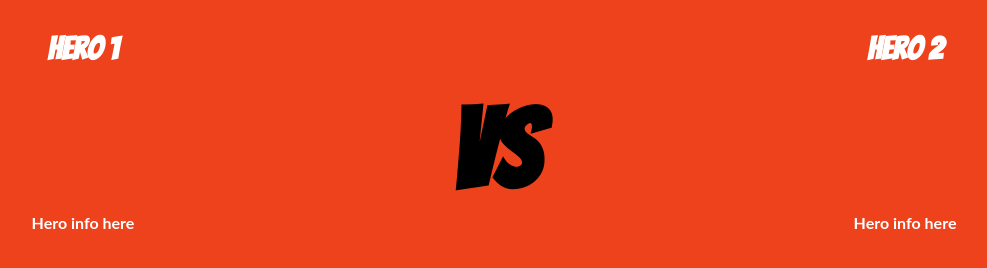
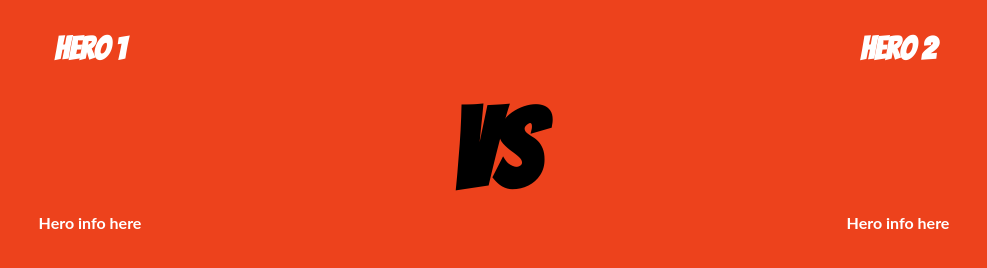
Before and after one commit to SimonRosengren/MarvelProject, a website: page client/index.html in a window 1280 px wide. Shown: the whole page, without its empty margins (146-1133 px from the left). Drawn offline with Linux system fonts and the light colour scheme; no server answers.

Commit message:
Fixing the align of the table

```diff
--- a/client/index.html
+++ b/client/index.html
@@ -7,7 +7,7 @@
     </head>
     <body>
         <div>
-            <table style="width:100%">
+            <table align="center">
                 <tr>
                     <th><h1><span id="name">Hero 1</span></h1></th>
                     <th></th>
--- a/client/static/main.css
+++ b/client/static/main.css
@@ -22,3 +22,7 @@
   transition: all 0.3s;
   -webkit-transition: all 0.3s;
 }
+th{
+     width: 400px;
+     align-content: center;
+}
```
